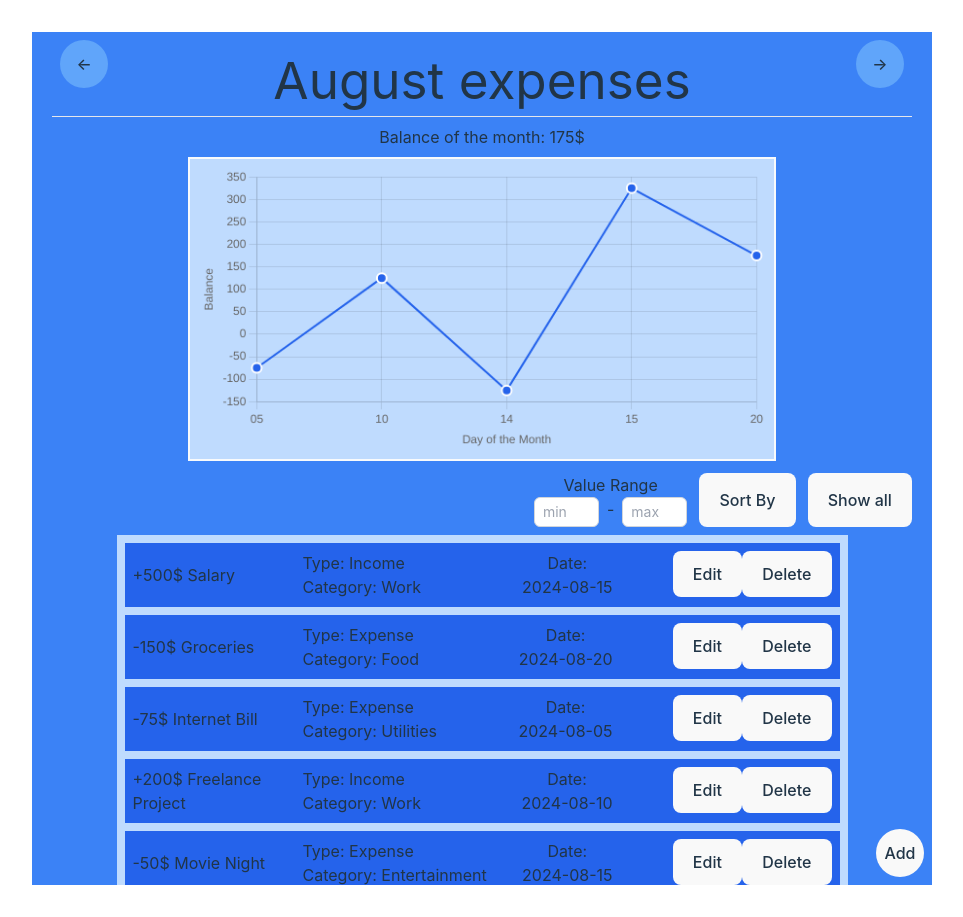
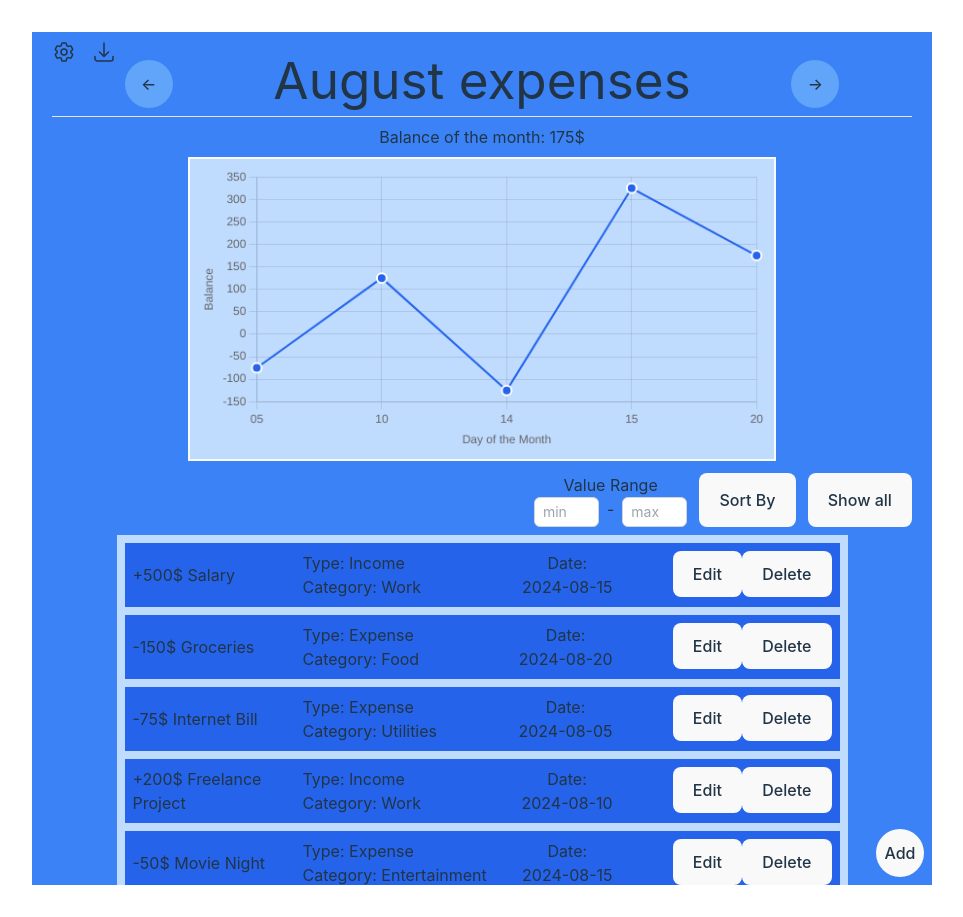
Before and after one commit to WiktorSchab/MyExpenseTracker, a React (Vite) app: page / in a window 1280 px wide. Shown: the whole page, without its empty margins (158-1121 px from the left). Built offline with nearby package versions, Linux system fonts and the light colour scheme.

Commit message:
Add settings & download icons to `Header.jsx`
Added settings & download icons to `Header.jsx`. In future icons will act as buttons that opens settings and download window.

```diff
--- a/src/Components/Header.jsx
+++ b/src/Components/Header.jsx
@@ -1,4 +1,5 @@
 import PropTypes from "prop-types";
+import { Cog6ToothIcon, ArrowDownTrayIcon } from "@heroicons/react/24/outline";
 
 function Header({ date, setDate }) {
   const handlePrevMonth = () => {
@@ -23,12 +24,20 @@ function Header({ date, setDate }) {
 
   return (
     <>
-      <header className="flex justify-between">
-        {prevNextButton("←", handlePrevMonth)}
-        <h1 className="mb-2 mt-5">
-          {date.toLocaleString("en-US", { month: "long" })} expenses
-        </h1>
-        {prevNextButton("→", handleNextMonth)}
+      <header className="relative flex justify-center">
+        {/* Settings and download buttons / functionality will be implemented in future */}
+        <div className="absolute left-0 mt-2 flex gap-2">
+          <Cog6ToothIcon className="mr-2 h-6 w-6 cursor-pointer" />
+          <ArrowDownTrayIcon className="mr-2 h-6 w-6 cursor-pointer" />
+        </div>
+
+        <div className="mt-5 flex w-[85%] justify-between">
+          {prevNextButton("←", handlePrevMonth)}
+          <h1 className="mb-2">
+            {date.toLocaleString("en-US", { month: "long" })} expenses
+          </h1>
+          {prevNextButton("→", handleNextMonth)}
+        </div>
       </header>
       <hr />
     </>
```
